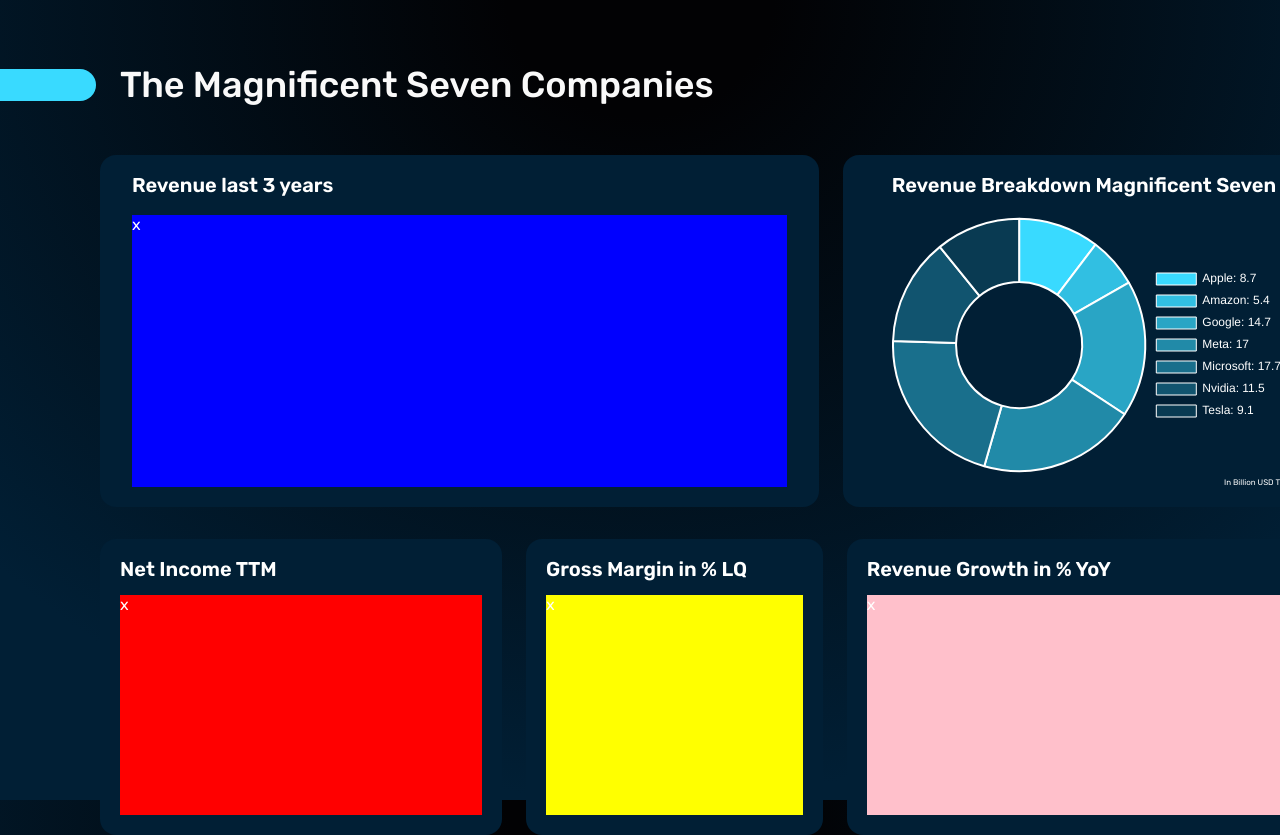
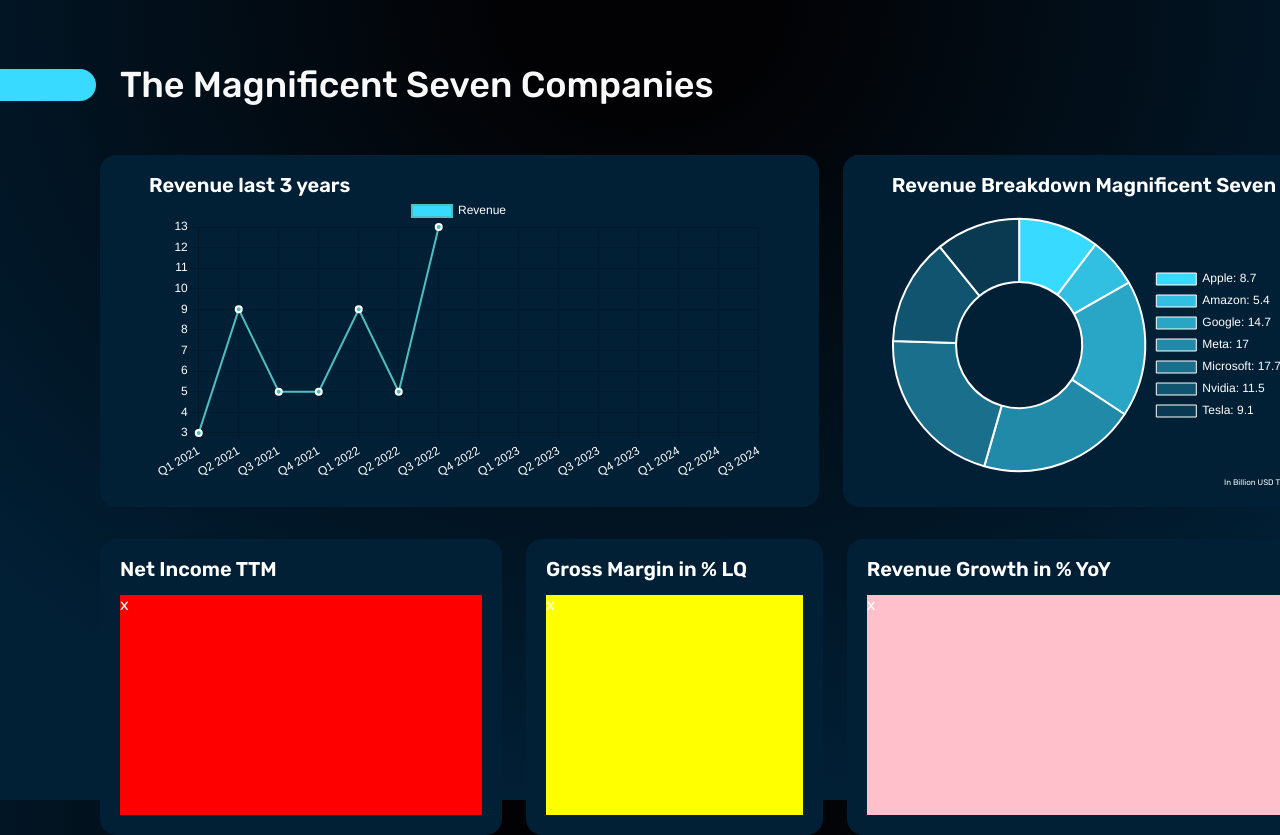
Before and after one commit to sjaroni/stock-dashboard, a Vue app: page / in a window 1280 px wide. Shown: the top 835 px of the page. Built offline with nearby package versions, Linux system fonts and the light colour scheme.

Commit message:
feat: add line chart with default data

```diff
--- a/src/components/RevenueBreakdown.vue
+++ b/src/components/RevenueBreakdown.vue
@@ -12,8 +12,8 @@
 import ChartHeadline from './ChartHeadline.vue';
 import { Doughnut } from 'vue-chartjs';
 import { Chart as ChartJS, Title, Tooltip, Legend, ArcElement } from 'chart.js';
-import { globalArray, colorArray } from '@/helpers/globalArray.js';
-
+import { companyArray } from '@/helpers/companyArray.js';
+import { colorArray } from '@/helpers/colorArray.js';
 
 ChartJS.register(Title, Tooltip, Legend, ArcElement);
 
@@ -23,7 +23,7 @@
     return {
       title: 'Revenue Breakdown Magnificent Seven',
       chartData: {
-        labels: globalArray.map(item => item.companyName),
+        labels: companyArray.map((item) => item.companyName),
         datasets: [
           {
             backgroundColor: colorArray,
--- a/src/components/RevenueLastThreeYears.vue
+++ b/src/components/RevenueLastThreeYears.vue
@@ -1,42 +1,162 @@
 <template>
   <div class="content">
     <ChartHeadline :headlineTitle="title"></ChartHeadline>
-    <div class="chart">x</div>
+    <div class="chart">
+      <Line :options="chartOptions" :data="chartData" />
+    </div>
   </div>
 </template>
 
 <script>
 import ChartHeadline from './ChartHeadline.vue';
+import { Line } from 'vue-chartjs';
+import { Chart as ChartJS, CategoryScale, LinearScale, PointElement, LineElement, Title, Tooltip, Legend } from 'chart.js';
+import { companyArray } from '@/helpers/companyArray.js';
+import { colorArray } from '@/helpers/colorArray.js';
+import { lastThreeYearsQuarters } from '@/helpers/quarterArray.js';
+
+ChartJS.register(CategoryScale,  LinearScale,  PointElement,  LineElement,  Title,  Tooltip,  Legend);
 
 export default {
   name: 'RevenueLastThreeYears',
+  // data() {
+  //   return {
+  //     title: 'Revenue last 3 years',
+  //     chartData: {
+  //       labels: lastThreeYearsQuarters,
+  //         datasets: [
+  //         {
+  //           label: 'Revenue',
+  //           backgroundColor: colorArray,
+  //           borderColor: 'rgba(75, 192, 192, 1)',
+  //           borderWidth: 2,
+  //           pointBackgroundColor: 'rgba(75, 192, 192, 1)',
+  //           pointBorderColor: '#fff',
+  //           data: companyArray.map((item) => item.companyName),
+  //         }
+  //       ],
+  //     },
+  //     chartOptions: {
+  //       responsive: true,
+  //       maintainAspectRatio: false,
+  //       plugins: {
+  //         legend: {
+  //           position: 'right',
+  //           labels: {
+  //             generateLabels: function (chart) {
+  //               const dataset = chart.data.datasets[0];
+  //               return chart.data.labels.map((label, i) => {
+  //                 const value = dataset.data[i];
+  //                 return {
+  //                   text: `${label}: ${value}`,
+  //                   fillStyle: dataset.backgroundColor[i],
+  //                   strokeStyle: '#FFFFFF',
+  //                   fontColor: '#FFFFFF',
+  //                   font: {
+  //                     family: 'Rubik',
+  //                     size: 10,
+  //                     weight: '400',
+  //                     lineHeight: 1.185,
+  //                   },
+  //                   textAlign: 'left',
+  //                   boxWidth: 20,
+  //                   padding: 20,
+  //                   hidden: false,
+  //                   index: i,
+  //                 };
+  //               });
+  //             },
+  //           },
+  //         },
+  //       },
+  //     },
+  //   };
+  // },
   data() {
     return {
-      title: "Revenue last 3 years"
+      title: 'Revenue last 3 years',
+      chartData: {
+        labels: lastThreeYearsQuarters, // Quartale auf der X-Achse
+        datasets: [
+          {
+            label: 'Revenue',
+            backgroundColor: colorArray,
+            borderColor: 'rgba(75, 192, 192, 1)',
+            borderWidth: 2,
+            pointBackgroundColor: 'rgba(75, 192, 192, 1)',
+            pointBorderColor: '#fff',
+            data: companyArray.map((item) => item.revenueRow) // Beispiel-Daten für Y-Achse, angepasst auf deinen Use-Case
+          }
+        ]
+      },
+      chartOptions: {
+        responsive: true,
+        plugins: {
+          legend: {
+            display: true,
+            labels: {
+              color: '#FFFFFF',
+            }
+          },
+        },
+        scales: {
+          x: {
+            title: {
+              display: true,
+              color: '#FFFFFF'
+            },
+            ticks: {
+              color: '#FFFFFF'
+            }
+          },
+          y: {
+            title: {
+              display: true,
+              color: '#FFFFFF'
+            },
+            ticks: {
+              color: '#FFFFFF'
+            }
+          }
+        }
+      }
     };
   },
   components: {
-    ChartHeadline
-  }
+    ChartHeadline,
+    Line,
+  },
 };
 </script>
 
 <style scoped>
-  .content{
+.content {
   display: flex;
   flex-direction: column;
   justify-content: flex-start;
-    gap: 20px;
   background-color: #011f35;
   width: 100%;
   height: 100%;
   box-sizing: border-box;
-    padding: 20px 32px;
+  padding: 20px 49px;
   border-radius: 16px;
 }
 
-  .chart{
+.chart {
+  position: relative;
+  display: flex;
+  justify-content: center;
+  align-items: center;
   height: 100%;
-    background-color: blue;
+}
+
+.currency {
+  position: absolute;
+  right: 0;
+  bottom: 8px;
+  font-size: 8px;
+  font-weight: 400;
+  line-height: 9.48px;
+  text-align: right;
 }
 </style>
--- a/src/components/ThreeRows.vue
+++ b/src/components/ThreeRows.vue
@@ -32,7 +32,7 @@
 </template>
 
 <script>
-import { globalArray } from '@/helpers/globalArray';
+import { globalArray } from '@/helpers/companyArray';
 import WidgetData from './WidgetData.vue';
 // import CompanyCard from './CompanyCard.vue';
 import RevenueLastThreeYears from './RevenueLastThreeYears.vue';
--- /dev/null
+++ b/src/helpers/colorArray.js
@@ -0,0 +1,9 @@
+export const colorArray = [
+  '#39DAFF',
+  '#31BFE2',
+  '#29A5C5',
+  '#218AA8',
+  '#196F8C',
+  '#11546F',
+  '#093A52',
+];
--- a/src/helpers/globalArray.js
+++ b/src/helpers/companyArray.js
@@ -1,4 +1,4 @@
-export const globalArray = [
+export const companyArray = [
   {
     sheetName: '$AAPL',
     companyName: 'Apple',
@@ -63,13 +63,3 @@
     icon: require('@/assets/icons/tesla.svg'),
   },
 ];
-
-export const colorArray = [
-  '#39DAFF',
-  '#31BFE2',
-  '#29A5C5',
-  '#218AA8',
-  '#196F8C',
-  '#11546F',
-  '#093A52',
-];
--- /dev/null
+++ b/src/helpers/quarterArray.js
@@ -0,0 +1,19 @@
+export function generateLastThreeYearsQuarters() {
+  const quarters = ['Q1', 'Q2', 'Q3', 'Q4'];
+  const currentYear = new Date().getFullYear();
+  const currentMonth = new Date().getMonth() + 1;
+  let currentQuarter = Math.ceil(currentMonth / 3);
+
+  const result = [];
+
+  for (let year = currentYear; year >= currentYear - 3; year--) {
+    for (let q = currentQuarter; q > 0; q--) {
+      result.unshift(`${quarters[q - 1]} ${year}`);
+    }
+    currentQuarter = 4;
+  }
+
+  return result;
+}
+
+export const lastThreeYearsQuarters = generateLastThreeYearsQuarters();
```
Lines whose indentation alone changed are shown as unchanged.
